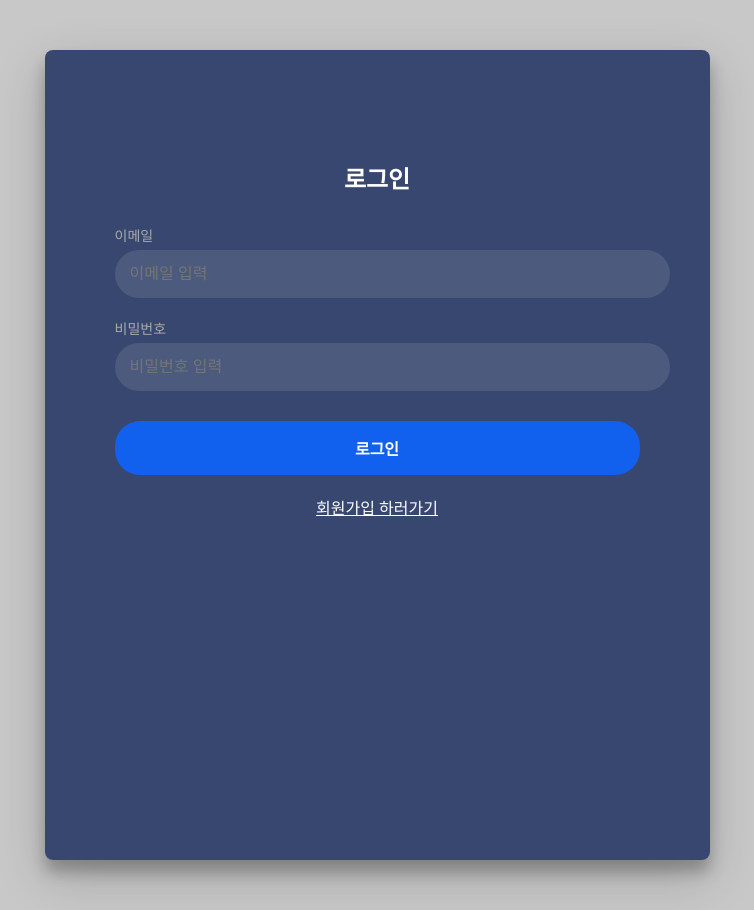
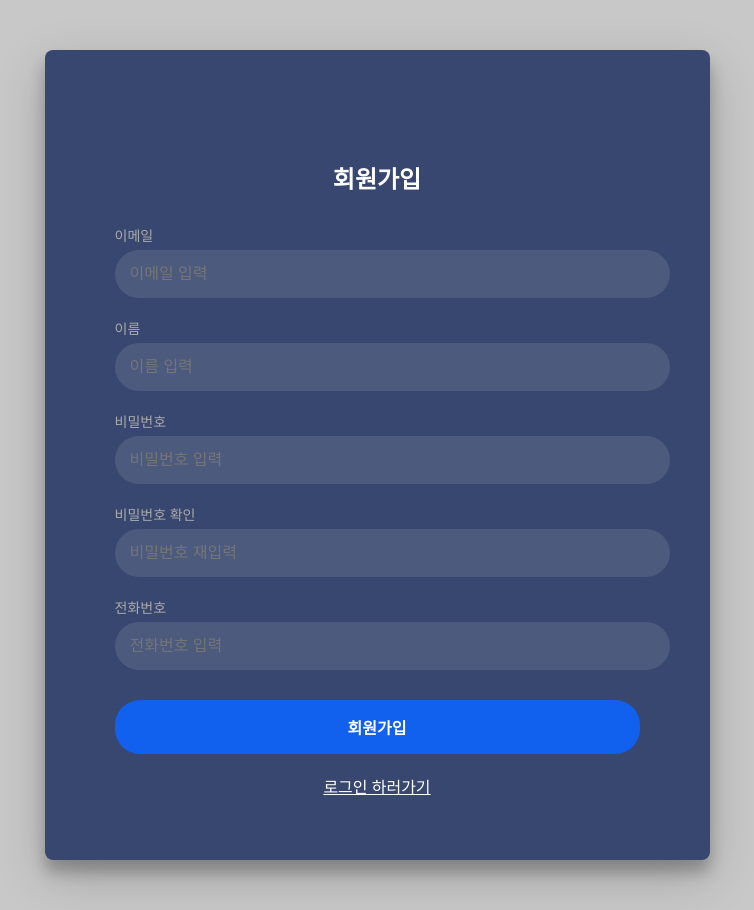
Before and after one commit to leechanghoon00/hamlol, a React (Create React App) app in the folder hamlolweb/: page /signup in a window 1280 px wide. Shown: the whole page, without its empty margins (263-1017 px from the left). Built offline with nearby package versions, Linux system fonts and the light colour scheme.

Commit message:
로그인 리엑트

```diff
--- a/hamlolweb/package.json
+++ b/hamlolweb/package.json
@@ -10,6 +10,7 @@
     "@testing-library/user-event": "^13.5.0",
     "react": "^19.1.0",
     "react-dom": "^19.1.0",
+    "react-router-dom": "^7.5.3",
     "react-scripts": "5.0.1",
     "web-vitals": "^2.1.4"
   },
--- a/hamlolweb/src/App.js
+++ b/hamlolweb/src/App.js
@@ -1,14 +1,21 @@
-import logo from './logo.svg';
-import './Main.css';
+import './Login.css';
+import Login from "./Login";
+import './Signup.css';
+import {Signup} from "./Signup";
 import Main from "./Main";
+
+import { BrowserRouter, Routes, Route, Navigate } from 'react-router-dom'
 
 function App() {
   return (
-    <div className="App">
-     <Main/>
-
-    </div>
-  );
+      <BrowserRouter>
+          <Routes>
+              <Route path="/" element={<Navigate to="/login" replace/>} />
+              <Route path="/login" element={<Login />} />
+              <Route path="/signup" element={<Signup /> } />
+              <Route path="/main" element={<Main />}/>
+          </Routes>
+      </BrowserRouter>  );
 }
 
 export default App;
--- /dev/null
+++ b/hamlolweb/src/Login.js
@@ -0,0 +1,72 @@
+import {useState,useEffect} from "react";
+import {useNavigate} from "react-router-dom";
+
+
+function Main(){
+    const navigate = useNavigate();
+    const [email,setEmail] = useState("")
+    console.log('email',email);
+    const emailChange = (e) => {
+        setEmail(e.target.value)
+
+    }
+
+    const [pwd ,setPwd] = useState("")
+    console.log('pwd',pwd);
+    const pwdChange = (e) => {
+        setPwd(e.target.value)
+    }
+
+    const handleLogin = async (e) => {
+        e.preventDefault();
+        const loginData = { email: email, password: pwd };
+
+        try {
+            // 1. 로그인 요청
+            const loginRes = await fetch("/api/login", {
+                method: "POST",
+                headers: { "Content-Type": "application/json" },
+                body: JSON.stringify(loginData)
+            });
+            console.log(loginRes)
+            if (!loginRes.ok) throw new Error(`로그인 실패 (${loginRes.status})`);
+
+            const { accessToken } = await loginRes.json();
+
+            // 2. 토큰 저장
+            localStorage.setItem("accessToken", accessToken);
+
+            navigate("/main")
+
+        } catch (err) {
+            console.error(err);
+            alert(err.message);
+        }
+    };
+
+    return (
+        <div className="container">
+            <h2>로그인</h2>
+            <form onSubmit={handleLogin}  id="loginForm">
+                <div className="group">
+                    <label htmlFor="user">이메일</label>
+                    <input value={email} onChange={emailChange} id="user" type="text" name="email" placeholder="이메일 입력" required/>
+                </div>
+                <div className="group">
+                    <label htmlFor="pass">비밀번호</label>
+                    <input value={pwd} onChange={pwdChange} id="pass" type="password" name="password" placeholder="비밀번호 입력" required/>
+                </div>
+                <div className="group">
+                    <input type="submit" className="button" value="로그인"/>
+                </div>
+            </form>
+            <div className="link">
+                <a href="/signup">회원가입 하러가기</a>
+            </div>
+        </div>
+    )
+
+
+}
+
+export default Main;
--- a/hamlolweb/src/Main.js
+++ b/hamlolweb/src/Main.js
@@ -1,26 +1,6 @@
 function Main(){
-
-    return (
-        <div className="container">
-            <h2>로그인</h2>
-            <form id="loginForm">
-                <div className="group">
-                    <label htmlFor="user">이메일</label>
-                    <input id="user" type="text" name="email" placeholder="이메일 입력" required/>
-                </div>
-                <div className="group">
-                    <label htmlFor="pass">비밀번호</label>
-                    <input id="pass" type="password" name="password" placeholder="비밀번호 입력" required/>
-                </div>
-                <div className="group">
-                    <input type="submit" className="button" value="로그인"/>
-                </div>
-            </form>
-            <div className="link">
-                <a href="signup.html">회원가입 하러가기</a>
-            </div>
-        </div>
+    return(
+    <div>메인페이지</div>
     )
 }
-
 export default Main;
--- /dev/null
+++ b/hamlolweb/src/Signup.css
@@ -0,0 +1,72 @@
+.hide {
+    display: none;
+}
+.error {
+    color: #ff6b6b;
+    font-size: 12px;
+    margin-top: 5px;
+}
+
+body {
+    margin: 0;
+    font-family: 'Open Sans', sans-serif;
+    background: #c8c8c8;
+    color: #6a6f8c;
+}
+.container {
+    width: 100%;
+    max-width: 525px;
+    min-height: 670px;
+    margin: 50px auto;
+    background: rgba(40,57,101,0.9);
+    box-shadow: 0 12px 15px rgba(0,0,0,0.24), 0 17px 50px rgba(0,0,0,0.19);
+    border-radius: 8px;
+    padding: 90px 70px 50px 70px;
+}
+h2 {
+    color: #fff;
+    text-align: center;
+    margin-bottom: 30px;
+}
+form {
+    margin: 0 auto;
+}
+.group {
+    margin-bottom: 20px;
+}
+.group label {
+    color: #aaa;
+    font-size: 14px;
+    display: block;
+    margin-bottom: 5px;
+}
+.group input {
+    width: 100%;
+    padding: 15px;
+    border: none;
+    border-radius: 25px;
+    background: rgba(255,255,255,0.1);
+    font-size: 16px;
+    color: #fff;
+}
+.group input[type="submit"] {
+    background: #1161ee;
+    cursor: pointer;
+    text-transform: uppercase;
+    font-weight: bold;
+    margin-top: 10px;
+}
+.group input[type="submit"]:hover {
+    background: #0d4bb3;
+}
+.link {
+    text-align: center;
+    margin-top: 20px;
+}
+.link a {
+    color: #fff;
+    text-decoration: underline;
+}
+.hide { display: none; }
+.error { color: #ff6b6b; font-size: 12px; margin-top: 5px; }
+.success { color: #4caf50; font-size: 12px; margin-top: 5px; }
--- /dev/null
+++ b/hamlolweb/src/Signup.js
@@ -0,0 +1,50 @@
+function Signup(){
+    return (
+        <div className="container">
+            <h2>회원가입</h2>
+            <form id="signupForm">
+                <div className="group">
+                    <label htmlFor="signup-email">이메일</label>
+                    <input id="signup-email" type="text" name="email" placeholder="이메일 입력" required/>
+                    <div className="email-error error hide">올바른 이메일 형식이 아닙니다.</div>
+                </div>
+                <div className="group">
+                    <label htmlFor="signup-name">이름</label>
+                    <input id="signup-name" type="text" name="username" placeholder="이름 입력" required/>
+                    <div className="name-error error hide">이름은 최소 2자 이상이어야 합니다.</div>
+                </div>
+                <div className="group">
+                    <label htmlFor="signup-password">비밀번호</label>
+                    <input id="signup-password" type="password" name="password" placeholder="비밀번호 입력" required/>
+                    <div className="password-error error hide">
+                        8~16자, 대/소문자·숫자·특수문자 모두 포함해야 합니다.
+                    </div>
+                </div>
+                <div className="group">
+                    <label htmlFor="signup-password-retype">비밀번호 확인</label>
+                    <input id="signup-password-retype" type="password" placeholder="비밀번호 재입력" required/>
+                    <div className="mismatch-message error hide">
+                        비밀번호가 일치하지 않습니다.
+                    </div>
+                    <div className="success-message error hide">
+                        비밀번호가 일치합니다.
+                    </div>
+                </div>
+
+                <div className="group">
+                    <label htmlFor="signup-phone">전화번호</label>
+                    <input id="signup-phone" type="text" name="number" placeholder="전화번호 입력" required/>
+                    <div className="phone-error hide">숫자만 입력하세요 (예: 01012345678)</div>
+
+                </div>
+                <div className="group">
+                    <input type="submit" className="button" value="회원가입"/>
+                </div>
+            </form>
+            <div className="link">
+                <a href="/login">로그인 하러가기</a>
+            </div>
+        </div>
+    )
+}
+export{Signup};
```
Also changed, not shown: hamlolweb/src/Login.css (renamed from hamlolweb/src/Main.css), hamlolweb/src/login.css (deleted), hamlolweb/src/login.js (deleted), 1 other file (tests, documents, lock files or other folders).
